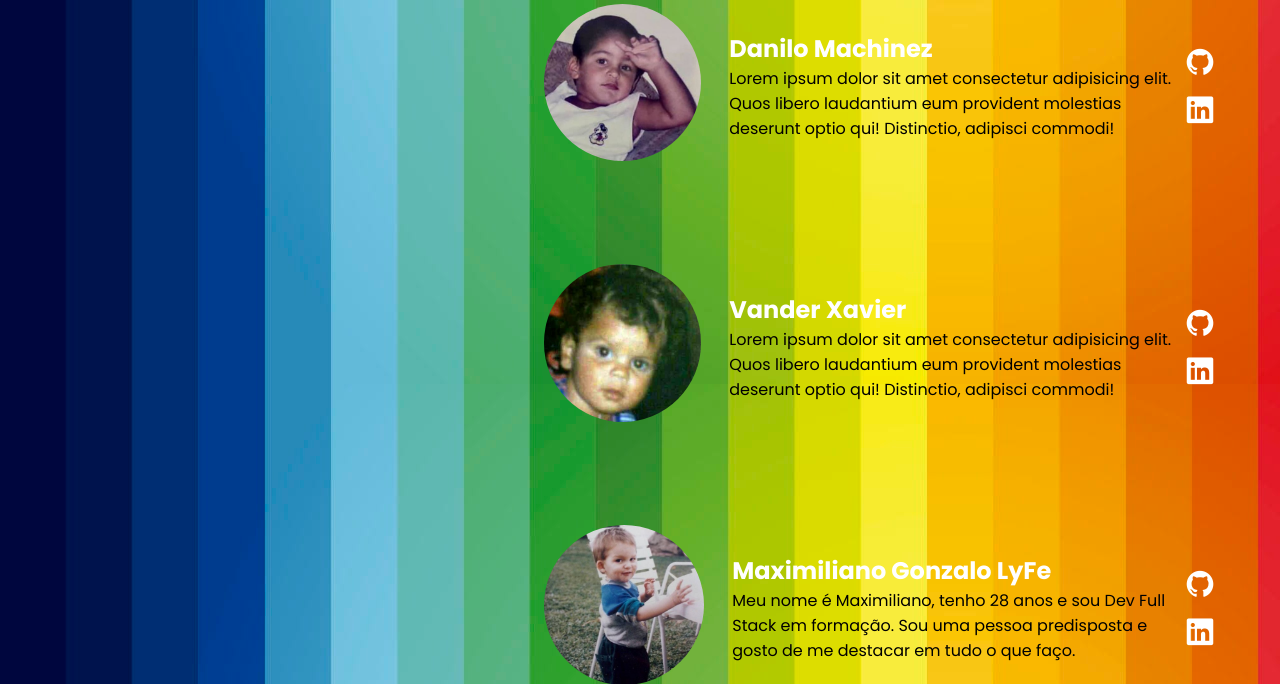
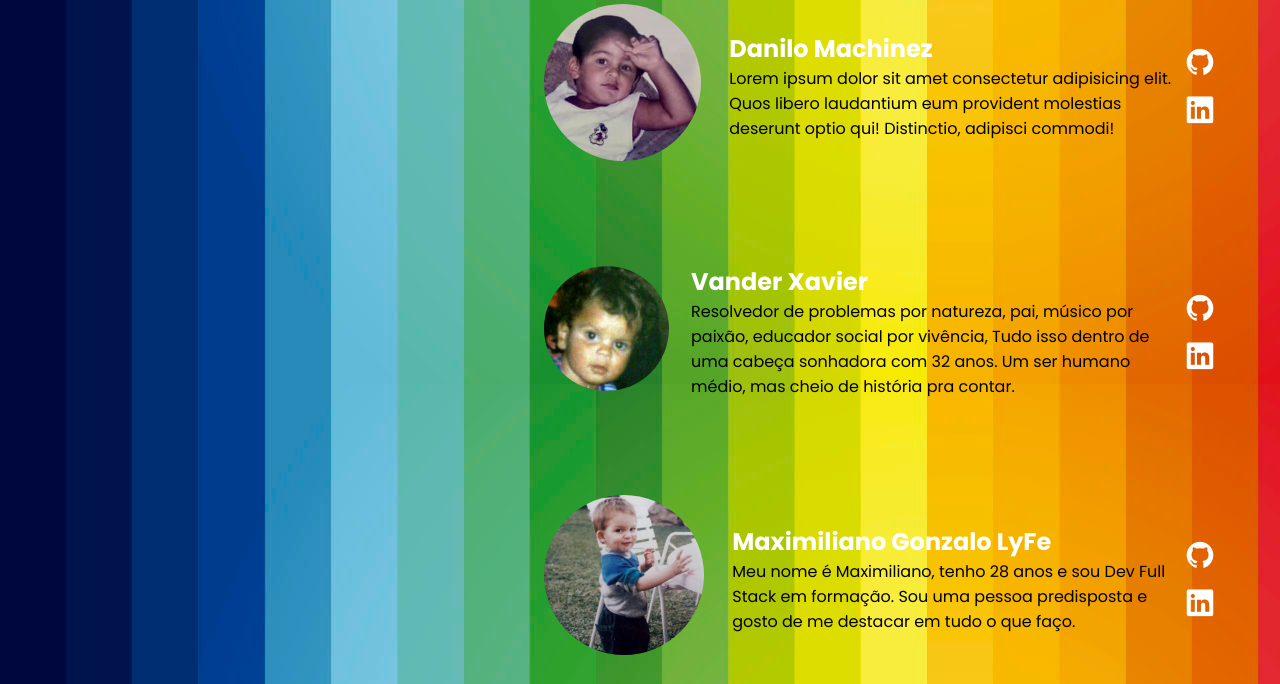
Before and after one commit to janicecaldeira/ProjetoFinal, a Python web app: template templates/about.html in a window 1280 px wide. Shown: the part 696-1380 px from the top of the page. Run offline with Jinja, Linux system fonts and the light colour scheme; the template is opened without the code that fills it, so the values that code supplies are empty; some web fonts are replaced.

Commit message:
Vander Xavier

```diff
--- a/templates/about.html
+++ b/templates/about.html
@@ -119,7 +119,10 @@
                     </div>
                     <div class="about__text">
                         <h2>Vander Xavier</h2>
-                        <p>Lorem ipsum dolor sit amet consectetur adipisicing elit. Quos libero laudantium eum provident molestias deserunt optio qui! Distinctio, adipisci commodi!</p>
+                        <p>Resolvedor de problemas por natureza, pai,  músico por paixão, educador social por vivência,
+                            Tudo isso dentro de uma cabeça sonhadora com 32 anos.
+                            Um ser humano médio, mas cheio de história pra contar.
+                            </p>
                     </div>
                     <div class="about__icons">
                         <a href= "https://github.com/Vanderxavierb" target="_blank">
```
